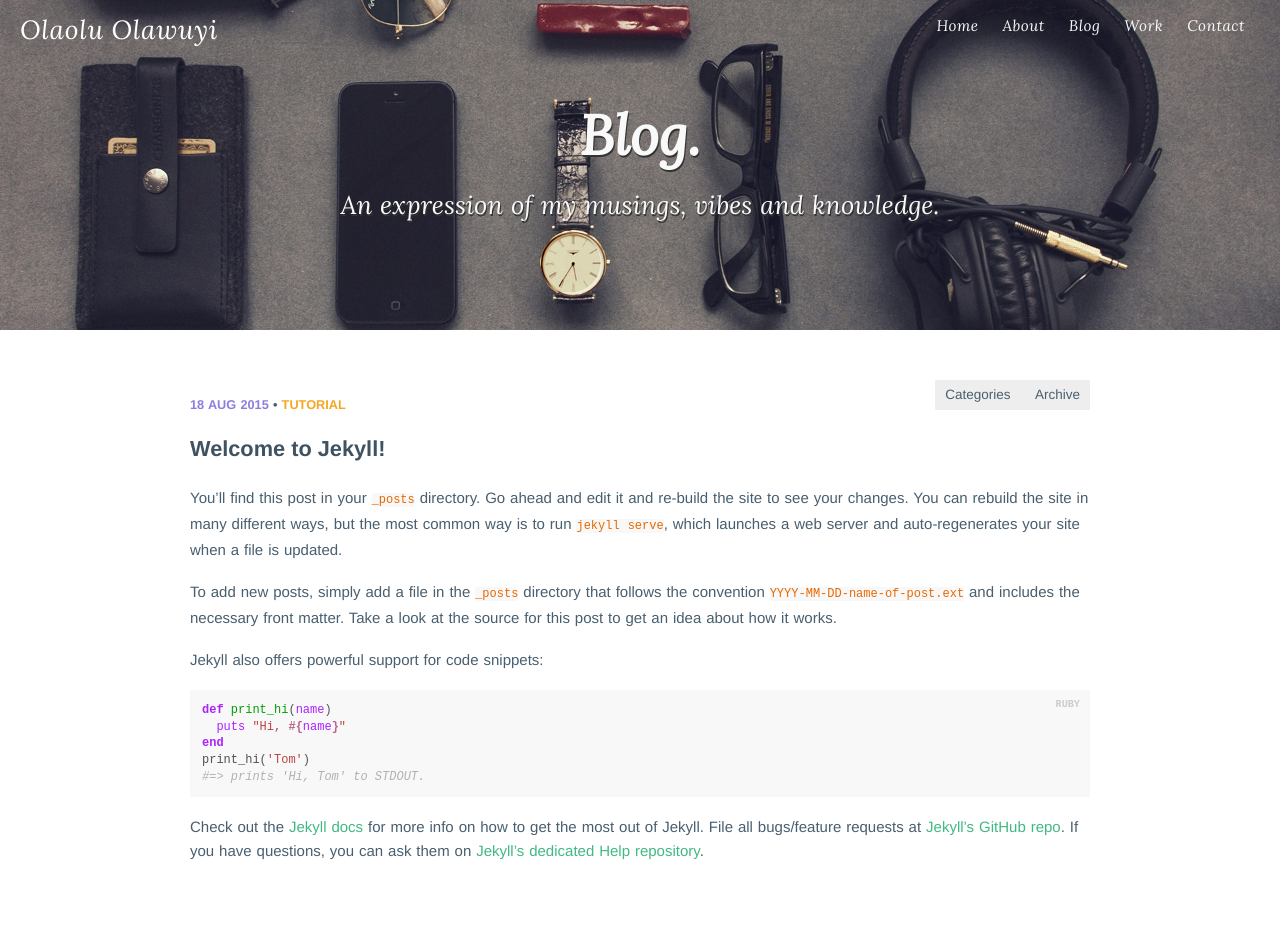
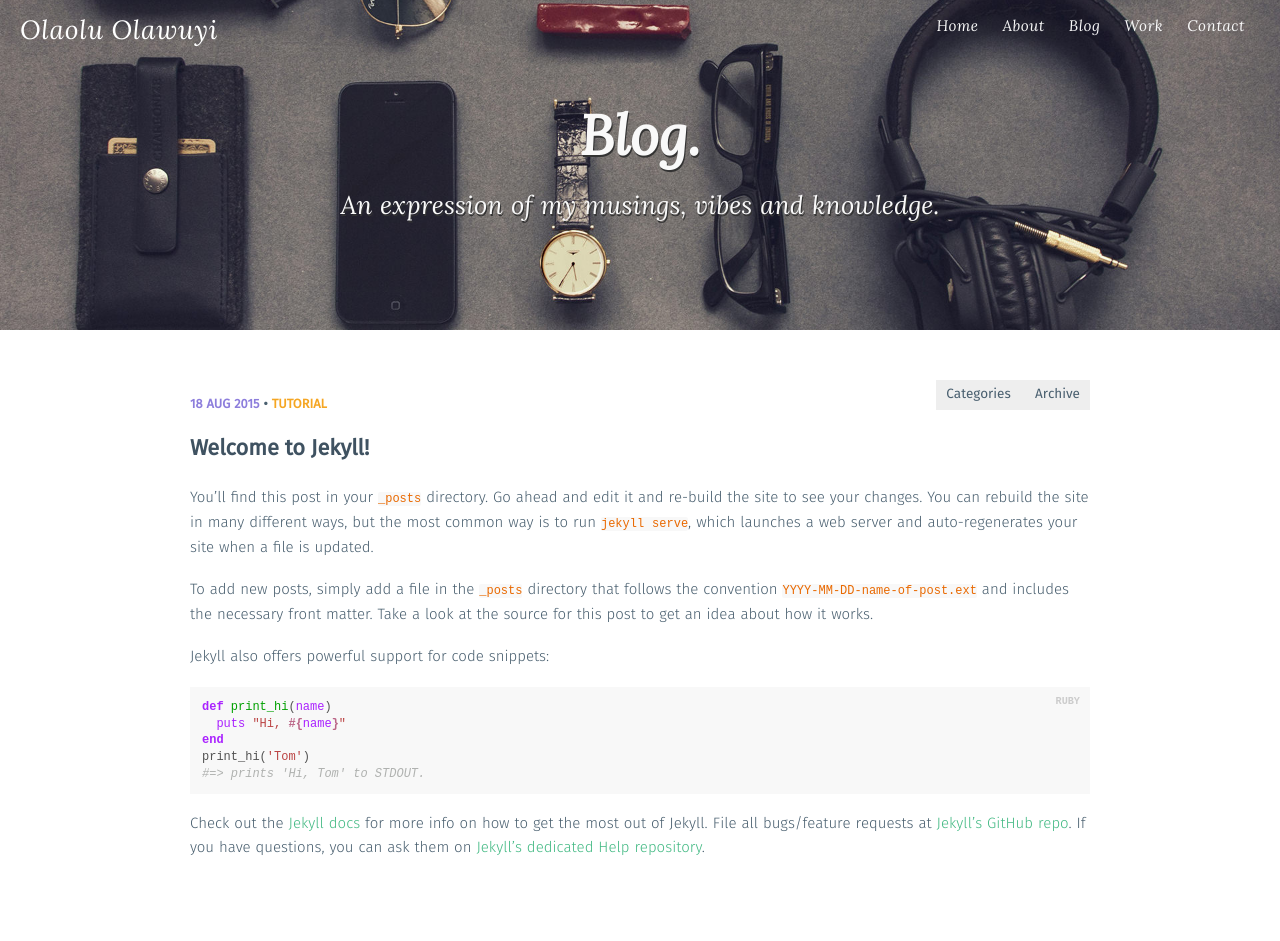
Before and after one commit to whizkydee/old-site, a Jekyll site: the page built from blog/index.html, in a window 1280 px wide. Shown: the top 941 px of the page. Built offline with Jekyll 4.4.1, drawn with Linux system fonts in a browser that asks for light colours; nearby versions of some CDN libraries; some web fonts are replaced; library files that are not in the unit come from our copies.

Commit message:
Import Fira Sans Font

```diff
--- a/css/blog.scss
+++ b/css/blog.scss
@@ -7,6 +7,42 @@
   src: url('/fonts/Lora-Italic.ttf') format('truetype');
   font-style: italic;
 }
+
+@font-face {
+  font-family: 'Fira Sans';
+  src: url('/fonts/FiraSans-Regular.ttf') format('truetype');
+  font-style: normal;
+  font-weight: 400;
+}
+
+@font-face {
+  font-family: 'Fira Sans';
+  src: url('/fonts/FiraSans-Italic.ttf') format('truetype');
+  font-style: italic;
+  font-weight: 400;
+}
+
+@font-face {
+  font-family: 'Fira Sans';
+  src: url('/fonts/FiraSans-Bold.ttf') format('truetype');
+  font-style: italic;
+  font-weight: 600;
+}
+
+@font-face {
+  font-family: 'Fira Sans';
+  src: url('/fonts/FiraSans-Light.ttf') format('truetype');
+  font-style: normal;
+  font-weight: 200;
+}
+
+@font-face {
+  font-family: 'Fira Sans';
+  src: url('/fonts/FiraSans-LightItalic.ttf') format('truetype');
+  font-style: italic;
+  font-weight: 200;
+}
+
 
 @import "blog/components/mixins";
 
```
